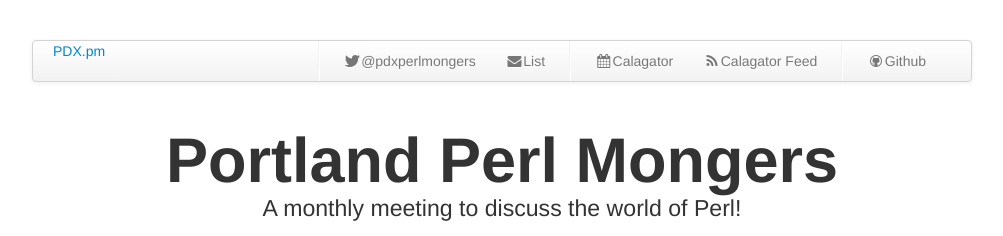
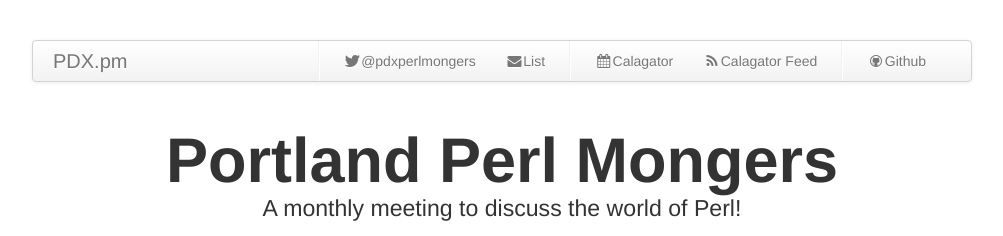
Before and after one commit to PortlandPerlMongers/portlandperlmongers.github.io, a Jekyll site: the page built from index.html, in a window 1280 px wide. Shown: the top 236 px of the page, without its empty margins (138-1141 px from the left). Built offline with Jekyll 4.4.1, drawn with Linux system fonts in a browser that asks for light colours; Markdown is read by kramdown in place of the engine named in the settings.

Commit message:
messing with ifs and buts

```diff
--- a/_includes/_navbar.html
+++ b/_includes/_navbar.html
@@ -1,6 +1,7 @@
 <nav class='navbar'>
   <div class='navbar-inner'>
-    <a {% if page.title == 'Home' %} class='active' {% else %} class='brand' {% endif %} rel='home' href='/'>PDX.pm</a>
+    {% if page.title == 'Home' %} <a class='brand' rel='home' href='/'>PDX.pm</a>
+      {% else %} <span class='brand'>PDX.pm</span> {% endif %}
     <ul class='nav' style='float:right'>
       <li class='divider-vertical'></li>
       <li><a href='http://twitter.com/pdxperlmongers'><span class='icon-twitter'></span>@pdxperlmongers</a></li>
```
